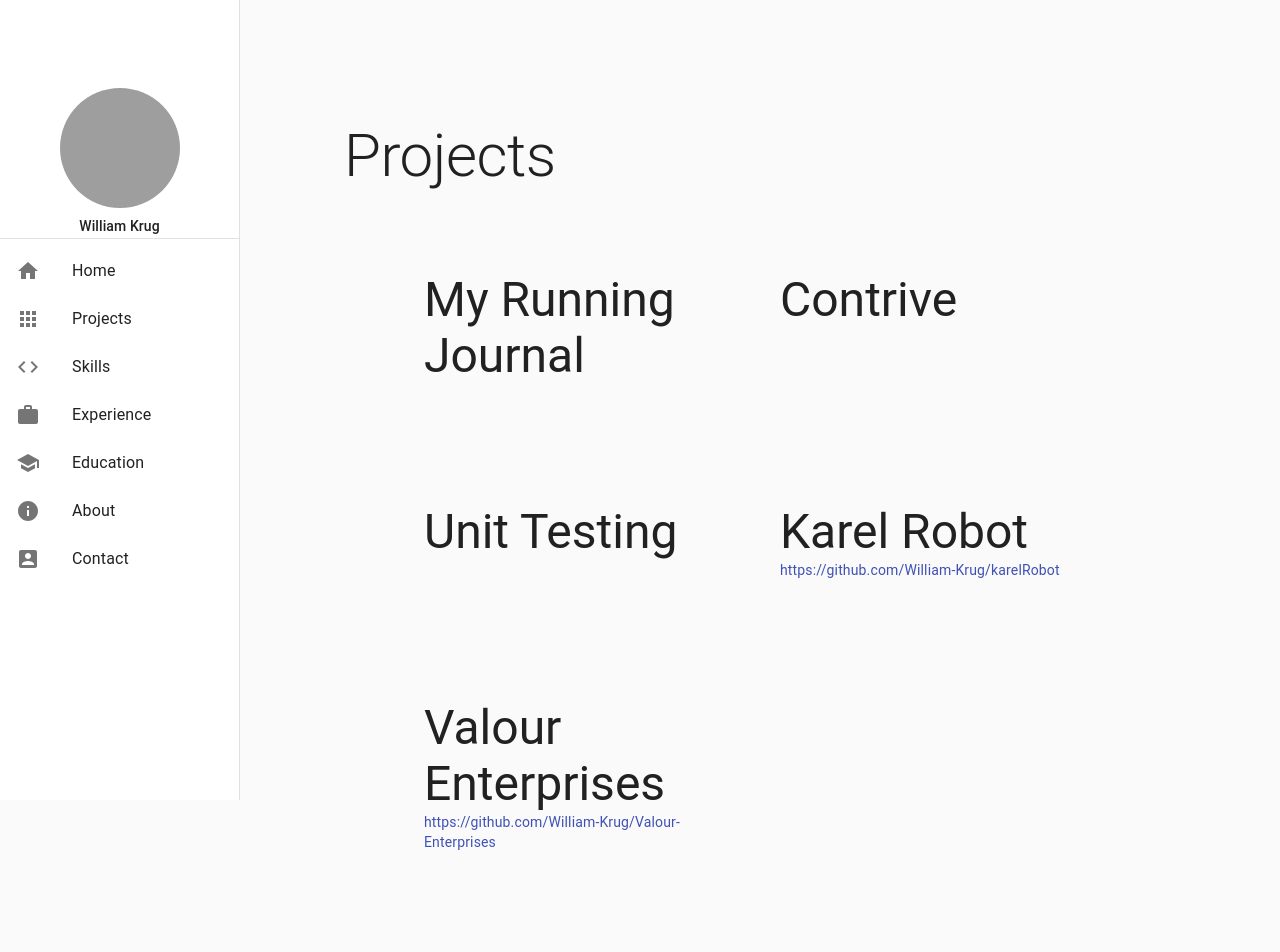
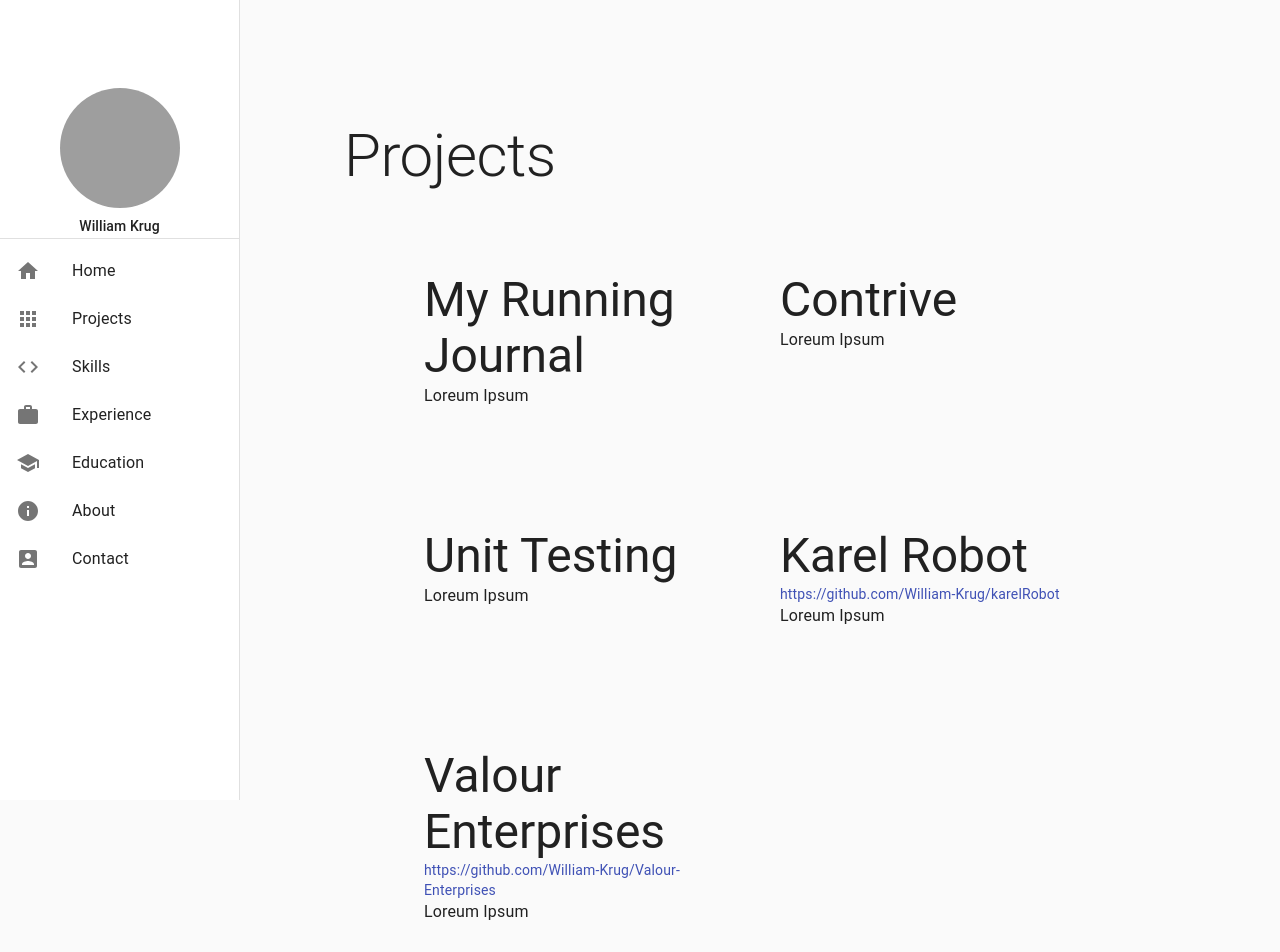
Before and after one commit to William-Krug/william-krug-portfolio, a React (Create React App) app: page /#/projects in a window 1280 px wide. Shown: the top 952 px of the page. Built offline with nearby package versions, Linux system fonts and the light colour scheme; grey boxes are pictures that could not be loaded.

Commit message:
added body sections to project details

```diff
--- a/src/components/Projects/Projects.jsx
+++ b/src/components/Projects/Projects.jsx
@@ -35,6 +35,9 @@ function Projects() {
                   My Running Journal
                 </Typography>
                 <Link href="" target="_blank" rel="noreferrer"></Link>
+                <Typography variant="body1" component="p">
+                  Loreum Ipsum
+                </Typography>
               </Box>
             </Grid>
             <Grid item xs={6}>
@@ -43,6 +46,9 @@ function Projects() {
                   Contrive
                 </Typography>
                 <Link href="" target="_blank" rel="noreferrer"></Link>
+                <Typography variant="body1" component="p">
+                  Loreum Ipsum
+                </Typography>
               </Box>
             </Grid>
             <Grid item xs={6}>
@@ -51,6 +57,9 @@ function Projects() {
                   Unit Testing
                 </Typography>
                 <Link href="" target="_blank" rel="noreferrer"></Link>
+                <Typography variant="body1" component="p">
+                  Loreum Ipsum
+                </Typography>
               </Box>
             </Grid>
             <Grid item xs={6}>
@@ -65,6 +74,9 @@ function Projects() {
                 >
                   https://github.com/William-Krug/karelRobot
                 </Link>
+                <Typography variant="body1" component="p">
+                  Loreum Ipsum
+                </Typography>
               </Box>
             </Grid>
             <Grid item xs={6}>
@@ -79,6 +91,9 @@ function Projects() {
                 >
                   https://github.com/William-Krug/Valour-Enterprises
                 </Link>
+                <Typography variant="body1" component="p">
+                  Loreum Ipsum
+                </Typography>
               </Box>
             </Grid>
           </Grid>
```
Also changed, not shown: 1 other file (tests, documents, lock files or other folders).
